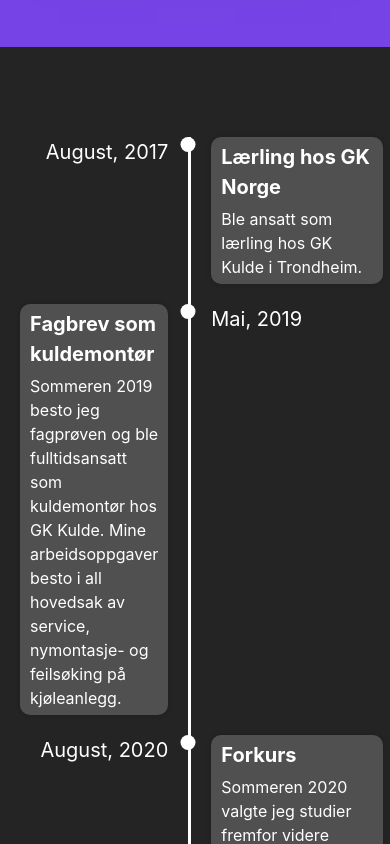
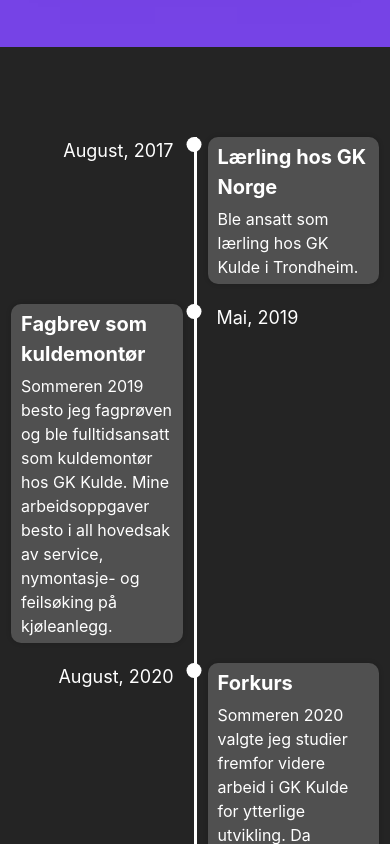
Before and after one commit to JOPPE132/portofolio-web, a React (Vite) app: page / in a window 390 px wide. Shown: the part 2700-3544 px from the top of the page. Built offline with nearby package versions, Linux system fonts and the light colour scheme.

Commit message:
refactored some media queries for timeline

```diff
--- a/src/header-contents/navigation.css
+++ b/src/header-contents/navigation.css
@@ -97,7 +97,7 @@
     .container-right {
         position: fixed;
         left: -100%;
-        top: 69px;
+        top: 67px;
         gap: 15px;
         flex-direction: column;
         background-color: var(--main-color-black);
@@ -106,7 +106,6 @@
         transition: 0.3s;
         padding-bottom: 15px;
     }
-
 
     .container-right.active{
         left: 0;
@@ -133,6 +132,4 @@
     .container-right a:hover{
         box-shadow: none;
     }
-
-
 }
--- a/src/main-contents/career-content.css
+++ b/src/main-contents/career-content.css
@@ -62,9 +62,12 @@
     font-size: 24px;
 }
 
-@media(max-width: 630px){
+@media(max-width: 635px){
     .timeline-title{
         font-size: 28px;
+    }
+    .timeline-component-bg{
+        margin: 0 15px 20px 15px;
     }
 
     .timeline-paragraph{
@@ -72,25 +75,31 @@
     }
 }
 
-@media(max-width: 596px){
+@media(max-width: 620px){
     .timeline-component-bg{
         padding: 10px 20px;
     }
+}
+
+@media(max-width: 596px){
     .timeline-title{
         font-size: 22px;
     }
     .timeline-paragraph{
         font-size: 18px;
     }
+    .timeline-date, .timeline-date-right{
+        font-size: 18px;
+    }
 }
 
-@media(max-width: 459px){
+@media(max-width: 492px){
     .timeline-component-bg{
         padding: 5px 10px;
     }
 }
 
-@media(max-width: 420px){
+@media(max-width: 447px){
     .timeline-title{
         font-size: 20px;
     }
@@ -98,3 +107,13 @@
         font-size: 16px;
     }
 }
+
+@media(max-width: 410px){
+    .timeline-component-bg{
+        margin: 0 11px 20px 11px;
+    }
+}
+
+@media(max-width: 390px){
+
+}
```
